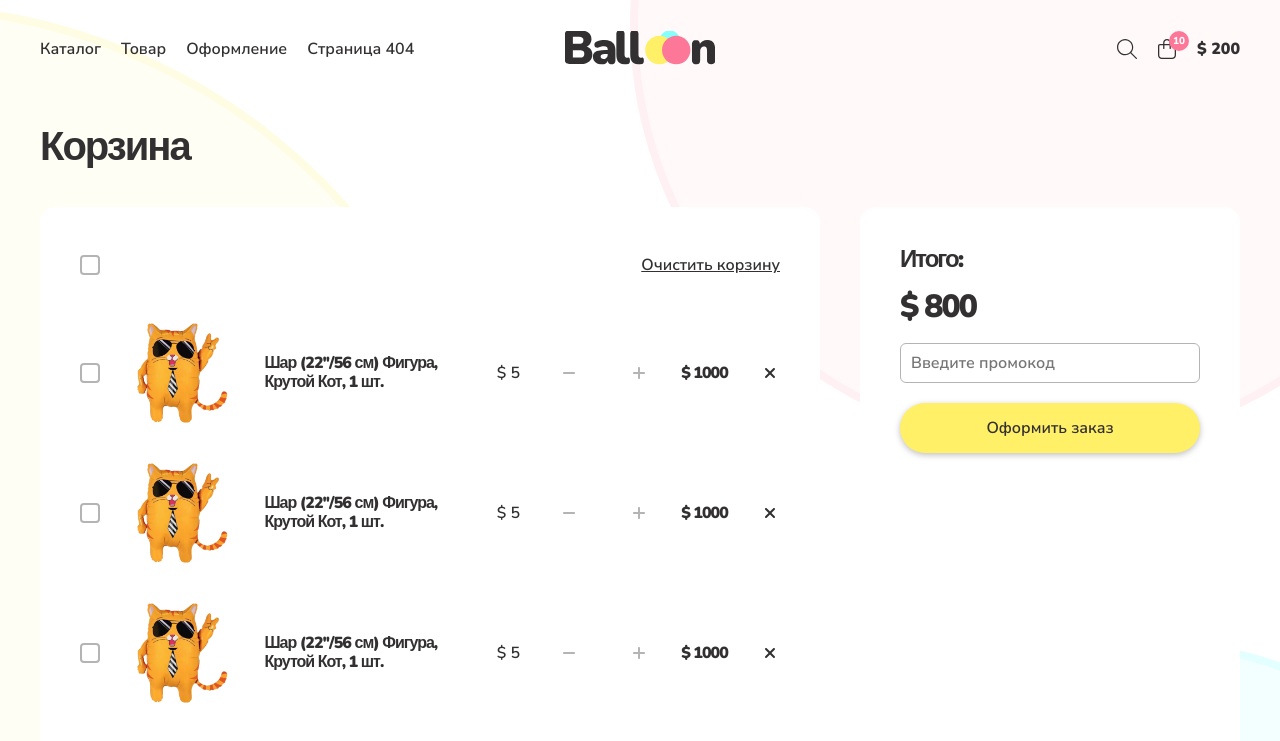
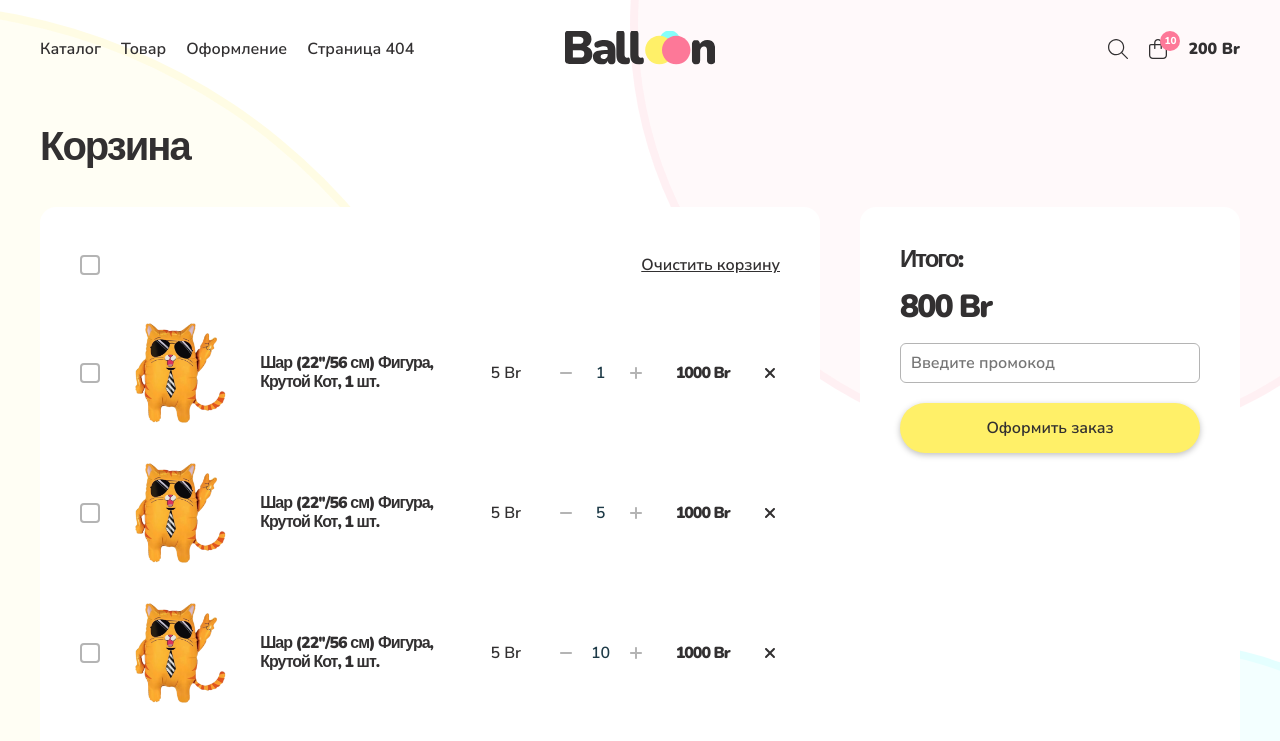
Before and after one commit to izmailowAlex/online_store, a React (Create React App) app: page /cart in a window 1280 px wide. Shown: the top 741 px of the page. Built offline with nearby package versions, Linux system fonts and the light colour scheme.

Commit message:
refactor: change some add-ons

```diff
--- a/src/components/Header/Actions.css
+++ b/src/components/Header/Actions.css
@@ -62,6 +62,10 @@
   transition: color 0.3s ease-in-out;
 }
 
+.actions-menu__amount::after {
+  content: " Br";
+}
+
 .icon {
   position: relative;
   display: flex;
--- a/src/components/Header/Actions.js
+++ b/src/components/Header/Actions.js
@@ -22,7 +22,7 @@ function Actions() {
               </svg>
             </span>
             <span className="actions-menu__quantity">10</span>
-            <span className="actions-menu__amount">$ 200</span>
+            <span className="actions-menu__amount">200</span>
           </Link>
         </li>
       </ul>
--- a/src/components/Main/Cart.css
+++ b/src/components/Main/Cart.css
@@ -69,6 +69,10 @@
   margin: 0 0 20px 0;
 }
 
+.cart__amount::after {
+  content: " Br";
+}
+
 .cart__checkout {
   width: 100%;
 }
--- a/src/components/Main/Cart.js
+++ b/src/components/Main/Cart.js
@@ -24,7 +24,7 @@ function Cart() {
                 name="Шар (22''/56 см) Фигура, Крутой Кот, 1 шт."
                 image="../../images/cat.png"
                 price={5}
-                quantity={1}
+                count={1}
               />
             </li>
             <li className="cart__item">
@@ -32,7 +32,7 @@ function Cart() {
                 name="Шар (22''/56 см) Фигура, Крутой Кот, 1 шт."
                 image="../../images/cat.png"
                 price={5}
-                quantity={5}
+                count={5}
               />
             </li>
             <li className="cart__item">
@@ -40,7 +40,7 @@ function Cart() {
                 name="Шар (22''/56 см) Фигура, Крутой Кот, 1 шт."
                 image="../../images/cat.png"
                 price={5}
-                quantity={10}
+                count={10}
               />
             </li>
             <li className="cart__item">
@@ -48,14 +48,14 @@ function Cart() {
                 name="Шар (22''/56 см) Фигура, Крутой Кот, 1 шт."
                 image="../../images/cat.png"
                 price={5}
-                quantity={20}
+                count={20}
               />
             </li>
           </ul>
         </div>
         <div className="cart__summary">
           <h3 className="cart__summary-title">Итого:</h3>
-          <p className="cart__amount">$ 800</p>
+          <p className="cart__amount">800</p>
           <Input
             className="cart__promocode"
             name="promocode"
--- a/src/components/Main/CatalogParts/Card/Card.js
+++ b/src/components/Main/CatalogParts/Card/Card.js
@@ -8,7 +8,7 @@ function Card({ product }) {
       </div>
       <div className="list-card-description">{product.title}</div>
       <div className="list-card-bottom">
-        <h3 className="list-card-bottom-price">{product.price} ₽</h3>
+        <h3 className="list-card-bottom-price">{product.price} Br</h3>
         <Counter count={product.count} />
         <button className="list-card__button"></button>
       </div>
--- a/src/components/Main/CatalogParts/Filter.js
+++ b/src/components/Main/CatalogParts/Filter.js
@@ -48,7 +48,7 @@ function Filter() {
     <div className="main-catalog-filter filter">
       <div className="filter-block">
         <div className="filter-category">
-          <span className="filter-category__title">Price, $</span>
+          <span className="filter-category__title">Price, Br</span>
           <span className="filter-category-vector"></span>
         </div>
         <DualSlider min={0} max={1000} />
--- a/src/components/Main/ProductView.css
+++ b/src/components/Main/ProductView.css
@@ -67,7 +67,7 @@
   display: inline-block;
 }
 
-.product-view__old-price::after {
+.product-view__old-price::before {
   content: "";
   display: block;
   width: 100%;
@@ -79,9 +79,9 @@
   left: 0;
 }
 
-.product-view__current-price::before,
-.product-view__old-price::before {
-  content: "$ ";
+.product-view__current-price::after,
+.product-view__old-price::after {
+  content: " Br";
 }
 
 .product-view__control-group {
--- a/src/components/Product/Product.css
+++ b/src/components/Product/Product.css
@@ -29,11 +29,11 @@
 .product__price {
   font-size: 16px;
   font-weight: 600;
-  width: 30px;
+  width: 35px;
 }
 
-.product__price::before {
-  content: "$ ";
+.product__price::after {
+  content: " Br";
 }
 
 .product__amount {
@@ -43,8 +43,8 @@
   letter-spacing: -1px;
 }
 
-.product__amount::before {
-  content: "$ ";
+.product__amount::after {
+  content: " Br";
 }
 
 .product__remove {
--- a/src/components/Product/Product.js
+++ b/src/components/Product/Product.js
@@ -2,7 +2,7 @@ import "./Product.css";
 import Checkbox from "../UI/Checkbox/Checkbox";
 import Counter from "../UI/Counter/Counter";
 
-function Product({ image, name, price, quantity }) {
+function Product({ image, name, price, count }) {
   return (
     <div className="product">
       <span className="product__checkbox">
@@ -11,8 +11,8 @@ function Product({ image, name, price, quantity }) {
       <img className="product__image" src={image} alt="Product"></img>
       <span className="product__name">{name}</span>
       <span className="product__price">{price}</span>
-      <span className="product__quantity">
-        <Counter quantity={quantity} />
+      <span className="product__count">
+        <Counter count={count} />
       </span>
       <span className="product__amount">1000</span>
       <button className="product__remove">
```
